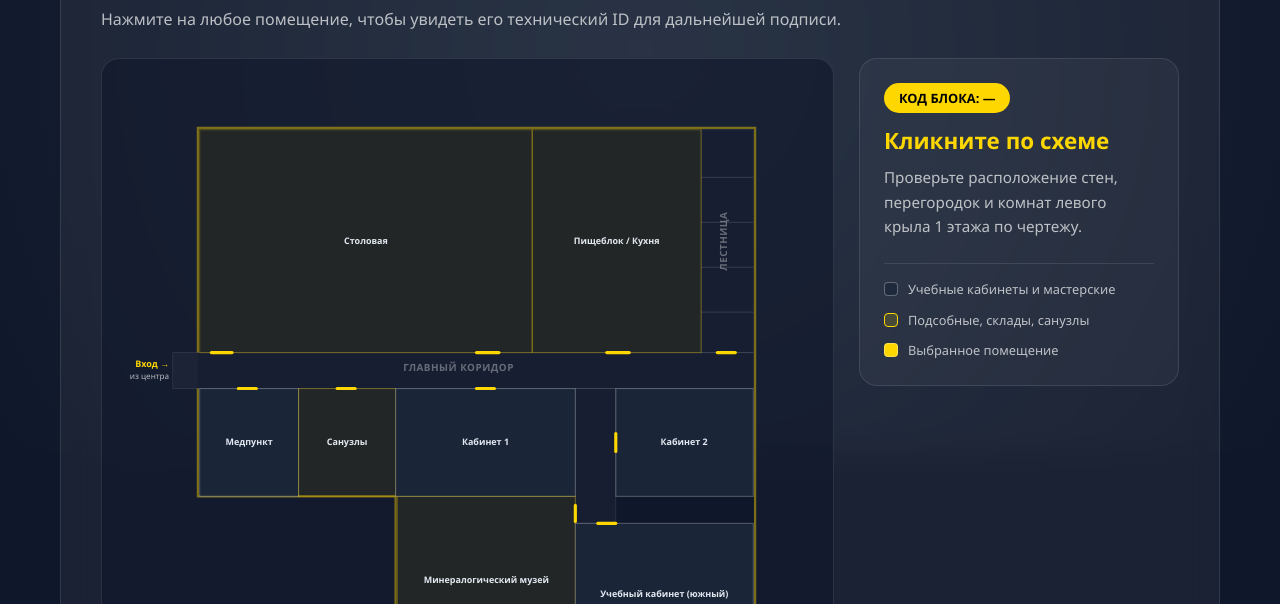
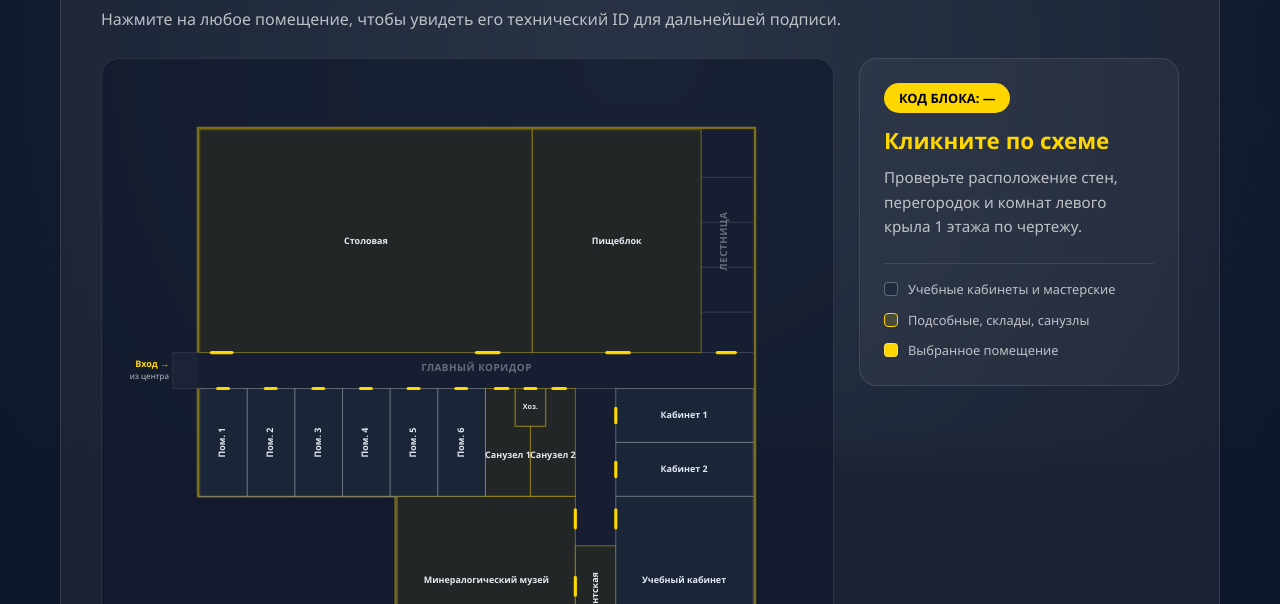
Before and after one commit to turpah86/apggt, a plain HTML site: page navigator.html in a window 1280 px wide. Shown: the part 348-952 px from the top of the page. Drawn offline with Linux system fonts and the light colour scheme.

Commit message:
Update navigator.html

```diff
--- a/navigator.html
+++ b/navigator.html
@@ -32,18 +32,18 @@
             <div class="map-workspace">
                 <div class="svg-container">
                     <svg id="floor-1-right" viewBox="0 0 780 720">
-                        <!-- Внешний контур стен правого крыла (вход слева из центра) -->
+                        <!-- Внешний контур стен правого крыла (зеркально левому) -->
                         <path class="building-shell" d="M 90 310 V 60 H 710 V 660 H 310 V 470 H 90 V 350" />
 
                         <!-- Главный горизонтальный коридор -->
                         <rect class="corridor" x="62" y="310" width="646" height="40" />
-                        <text x="380" y="330" class="zone-title" text-anchor="middle">Главный коридор</text>
+                        <text x="400" y="330" class="zone-title" text-anchor="middle">Главный коридор</text>
 
-                        <!-- Указатель входа слева из центрального корпуса -->
+                        <!-- Указатель входа слева из центра -->
                         <text x="58" y="326" style="font-size: 10px; font-weight: 700; fill: var(--gold);" text-anchor="end">Вход →</text>
                         <text x="58" y="339" style="font-size: 9px; fill: var(--text-dim);" text-anchor="end">из центра</text>
 
-                        <!-- ПРАВАЯ ЛЕСТНИЦА (в торце крыла) -->
+                        <!-- ПРАВАЯ ЛЕСТНИЦА -->
                         <rect class="corridor" x="650" y="62" width="58" height="248" />
                         <line x1="650" y1="115" x2="708" y2="115" stroke="rgba(255,255,255,0.15)" />
                         <line x1="650" y1="165" x2="708" y2="165" stroke="rgba(255,255,255,0.15)" />
@@ -51,52 +51,87 @@
                         <line x1="650" y1="265" x2="708" y2="265" stroke="rgba(255,255,255,0.15)" />
                         <text x="679" y="186" class="zone-title" text-anchor="middle" transform="rotate(-90 679,186)">Лестница</text>
 
-                        <!-- ВЕРХНИЙ БЛОК (над коридором — зона пищеблока / помещений) -->
+                        <!-- ВЕРХНИЙ БЛОК: Столовая и Пищеблок -->
                         <rect id="R1-01" class="room service" x="92" y="62" width="370" height="248" />
                         <text x="277" y="186" class="room-label">Столовая</text>
 
                         <rect id="R1-03" class="room service" x="462" y="62" width="188" height="248" />
-                        <text x="556" y="186" class="room-label">Пищеблок / Кухня </text>
+                        <text x="556" y="186" class="room-label">Пищеблок</text>
 
-                        <!-- НИЖНИЙ БЛОК ВДОЛЬ КОРИДОРА -->
-                        <rect id="R1-04" class="room" x="92" y="350" width="110" height="120" />
-                        <text x="147" y="410" class="room-label">Медпункт</text>
+                        <!-- НИЖНИЙ БЛОК (Зеркально левому крылу) -->
+                        <!-- Ряд из 6 помещений вдоль главного коридора -->
+                        <rect id="R1-15a" class="room" x="92" y="350" width="53" height="120" />
+                        <text x="118" y="410" class="room-label" transform="rotate(-90 118,410)">Пом. 1</text>
 
-                        <rect id="R1-05" class="room service" x="202" y="350" width="108" height="120" />
-                        <text x="256" y="410" class="room-label">Санузлы</text>
+                        <rect id="R1-15b" class="room" x="145" y="350" width="53" height="120" />
+                        <text x="171" y="410" class="room-label" transform="rotate(-90 171,410)">Пом. 2</text>
 
-                        <!-- Вертикальный коридор в южную часть правого крыла -->
-                        <rect class="corridor" x="510" y="350" width="45" height="150" />
+                        <rect id="R1-15c" class="room" x="198" y="350" width="53" height="120" />
+                        <text x="224" y="410" class="room-label" transform="rotate(-90 224,410)">Пом. 3</text>
 
-                        <rect id="R1-06" class="room" x="310" y="350" width="200" height="120" />
-                        <text x="410" y="410" class="room-label">Кабинет 1</text>
+                        <rect id="R1-15d" class="room" x="251" y="350" width="53" height="120" />
+                        <text x="277" y="410" class="room-label" transform="rotate(-90 277,410)">Пом. 4</text>
 
-                        <rect id="R1-07" class="room" x="555" y="350" width="153" height="120" />
-                        <text x="631" y="410" class="room-label">Кабинет 2</text>
+                        <rect id="R1-15e" class="room" x="304" y="350" width="53" height="120" />
+                        <text x="330" y="410" class="room-label" transform="rotate(-90 330,410)">Пом. 5</text>
 
-                        <!-- ЮЖНЫЙ ТОРЕЦ ПРАВОГО КРЫЛА -->
-                        <rect id="R1-08" class="room service" x="312" y="470" width="198" height="188" />
+                        <rect id="R1-15f" class="room" x="357" y="350" width="53" height="120" />
+                        <text x="383" y="410" class="room-label" transform="rotate(-90 383,410)">Пом. 6</text>
+
+                        <!-- Узел санузлов (вход сверху из главного коридора) -->
+                        <path id="R1-13" class="room service" d="M 410 350 H 443 V 392 H 460 V 470 H 410 Z" />
+                        <text x="435" y="425" class="room-label">Санузел 1</text>
+
+                        <rect id="R1-13a" class="room service" x="443" y="350" width="34" height="42" />
+                        <text x="460" y="371" class="room-label" style="font-size:8px;">Хоз.</text>
+
+                        <path id="R1-14" class="room service" d="M 477 350 H 510 V 470 H 460 V 392 H 477 Z" />
+                        <text x="485" y="425" class="room-label">Санузел 2</text>
+
+                        <!-- Вертикальный коридор -->
+                        <rect class="corridor" x="510" y="350" width="45" height="175" />
+
+                        <!-- Два кабинета в правом торце (один под другим) -->
+                        <rect id="R1-10" class="room" x="555" y="350" width="153" height="60" />
+                        <text x="631" y="380" class="room-label">Кабинет 1</text>
+
+                        <rect id="R1-11" class="room" x="555" y="410" width="153" height="60" />
+                        <text x="631" y="440" class="room-label">Кабинет 2</text>
+
+                        <!-- ЮЖНЫЙ ТОРЕЦ -->
+                        <rect id="R1-19" class="room service" x="312" y="470" width="198" height="188" />
                         <text x="411" y="564" class="room-label">Минералогический музей</text>
 
-                        <rect id="R1-09" class="room" x="510" y="500" width="198" height="158" />
-                        <text x="609" y="579" class="room-label">Учебный кабинет (южный)</text>
+                        <rect id="R1-17" class="room service" x="510" y="525" width="45" height="133" />
+                        <text x="532" y="591" class="room-label" transform="rotate(-90 532,591)">Лаборантская</text>
+
+                        <rect id="R1-16" class="room" x="555" y="470" width="153" height="188" />
+                        <text x="631" y="564" class="room-label">Учебный кабинет</text>
 
                         <!-- ДВЕРНЫЕ ПРОЕМЫ -->
                         <g stroke="#ffd700" stroke-width="3.5" stroke-linecap="round">
-                            <!-- Вход на правую лестницу -->
+                            <!-- Лестница, Столовая (2 входа) и Пищеблок -->
                             <line x1="668" y1="310" x2="688" y2="310" />
-                            <!-- Входы в столовую: 1-й слева от центра, 2-й напротив Кабинета 1 -->
                             <line x1="105" y1="310" x2="128" y2="310" />
                             <line x1="400" y1="310" x2="425" y2="310" />
-                            <!-- Вход в пищеблок -->
                             <line x1="545" y1="310" x2="570" y2="310" />
-                            <!-- Входы в нижние помещения -->
-                            <line x1="135" y1="350" x2="155" y2="350" />
-                            <line x1="245" y1="350" x2="265" y2="350" />
-                            <line x1="400" y1="350" x2="420" y2="350" />
-                            <line x1="555" y1="400" x2="555" y2="420" />
-                            <line x1="510" y1="480" x2="510" y2="498" />
-                            <line x1="535" y1="500" x2="555" y2="500" />
+                            <!-- Входы сверху в 6 комнат -->
+                            <line x1="112" y1="350" x2="124" y2="350" />
+                            <line x1="165" y1="350" x2="177" y2="350" />
+                            <line x1="218" y1="350" x2="230" y2="350" />
+                            <line x1="271" y1="350" x2="283" y2="350" />
+                            <line x1="324" y1="350" x2="336" y2="350" />
+                            <line x1="377" y1="350" x2="389" y2="350" />
+                            <!-- Входы сверху в Санузел 1, Хоз. и Санузел 2 -->
+                            <line x1="421" y1="350" x2="435" y2="350" />
+                            <line x1="454" y1="350" x2="466" y2="350" />
+                            <line x1="485" y1="350" x2="499" y2="350" />
+                            <!-- Входы из вертикального коридора -->
+                            <line x1="555" y1="372" x2="555" y2="388" />
+                            <line x1="555" y1="432" x2="555" y2="448" />
+                            <line x1="510" y1="485" x2="510" y2="505" />
+                            <line x1="555" y1="485" x2="555" y2="505" />
+                            <line x1="510" y1="560" x2="510" y2="580" />
                         </g>
                     </svg>
                 </div>
@@ -127,12 +162,20 @@
         const rightWing1 = {
             'R1-01': { title: 'Столовая', desc: '1 этаж, правое крыло' },
             'R1-03': { title: 'Пищеблок', desc: '1 этаж, правое крыло' },
-            'R1-04': { title: 'Медпункт', desc: '1 этаж, правое крыло' },
-            'R1-05': { title: 'Санузлы', desc: '1 этаж, правое крыло' },
-            'R1-06': { title: 'Кабинет 1', desc: '1 этаж, правое крыло' },
-            'R1-07': { title: 'Кабинет 2', desc: '1 этаж, правое крыло' },
-            'R1-08': { title: 'Минералогический музей', desc: '1 этаж, правое крыло' },
-            'R1-09': { title: 'Учебный кабинет (южный)', desc: '1 этаж, правое крыло' }
+            'R1-15a': { title: 'Помещение 1', desc: '1 этаж, правое крыло' },
+            'R1-15b': { title: 'Помещение 2', desc: '1 этаж, правое крыло' },
+            'R1-15c': { title: 'Помещение 3', desc: '1 этаж, правое крыло' },
+            'R1-15d': { title: 'Помещение 4', desc: '1 этаж, правое крыло' },
+            'R1-15e': { title: 'Помещение 5', desc: '1 этаж, правое крыло' },
+            'R1-15f': { title: 'Помещение 6', desc: '1 этаж, правое крыло' },
+            'R1-13': { title: 'Санузел 1', desc: '1 этаж, правое крыло' },
+            'R1-13a': { title: 'Хоз. блок / Инвентарная', desc: '1 этаж, правое крыло' },
+            'R1-14': { title: 'Санузел 2', desc: '1 этаж, правое крыло' },
+            'R1-10': { title: 'Кабинет 1', desc: '1 этаж, правое крыло' },
+            'R1-11': { title: 'Кабинет 2', desc: '1 этаж, правое крыло' },
+            'R1-19': { title: 'Минералогический музей', desc: '1 этаж, правое крыло' },
+            'R1-17': { title: 'Лаборантская', desc: '1 этаж, правое крыло' },
+            'R1-16': { title: 'Учебный кабинет', desc: '1 этаж, правое крыло' }
         };
 
         document.querySelectorAll('.room').forEach(room => {
```
